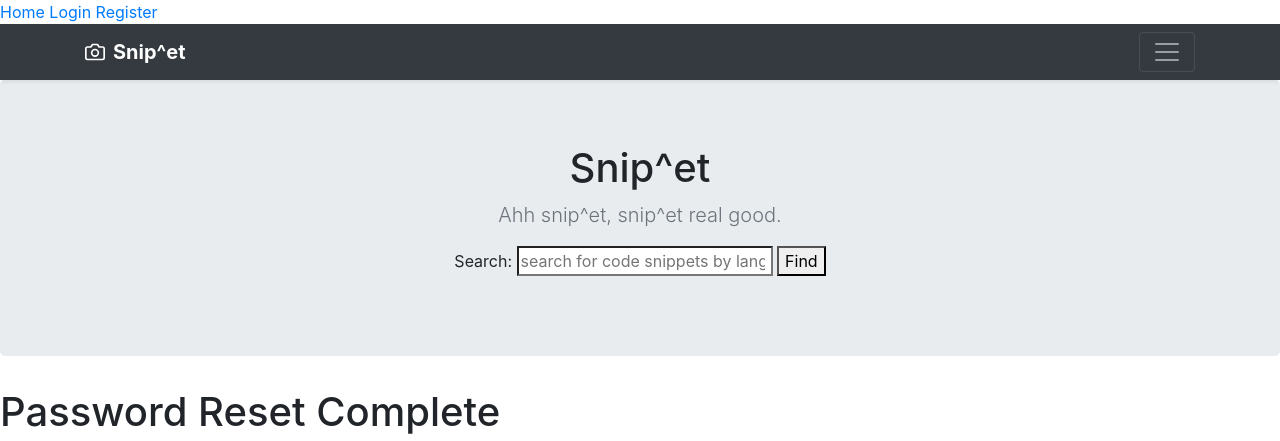
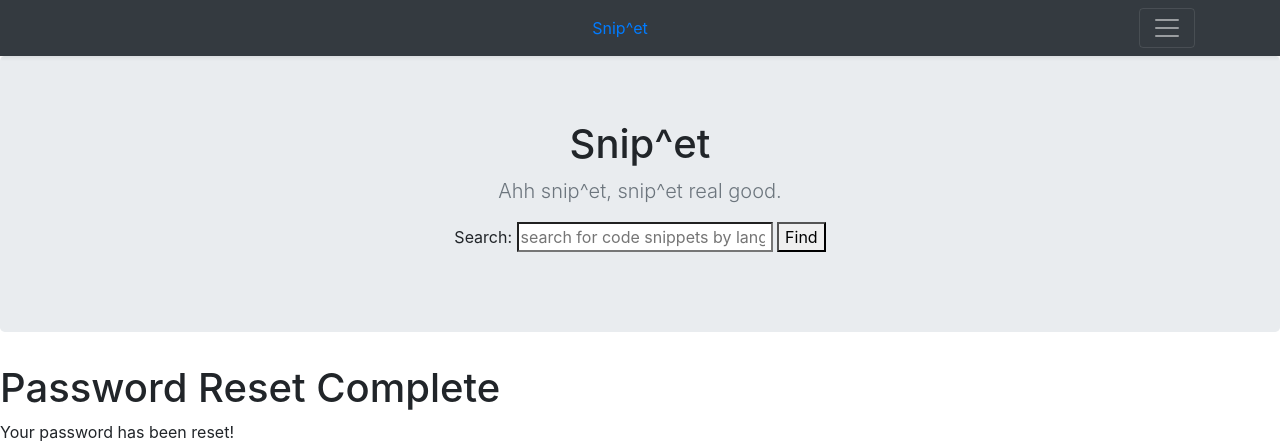
Before and after one commit to momentum-cohort-2018-10/w8-group-project-2-csdd_snipe, a Django app: page /accounts/password/done/ in a window 1280 px wide. Shown: the top 441 px of the page. Run offline with Django 3.2, Linux system fonts and the light colour scheme; some libraries are stand-ins or nearby versions.

Commit message:
connect back to front

```diff
--- a/core/templates/base.html
+++ b/core/templates/base.html
@@ -10,6 +10,8 @@
     </title>
     <link rel="stylesheet" href="https://stackpath.bootstrapcdn.com/bootstrap/4.1.3/css/bootstrap.min.css">
     <link rel="stylesheet" href="{% static 'css/style.css' %}">
+    <script src="https://cdnjs.cloudflare.com/ajax/libs/clipboard.js/2.0.0/clipboard.min.js"></script>
+       <link rel="stylesheet" href="https://use.fontawesome.com/releases/v5.6.3/css/all.css" integrity="sha384-UHRtZLI+pbxtHCWp1t77Bi1L4ZtiqrqD80Kn4Z8NTSRyMA2Fd33n5dQ8lWUE00s/" crossorigin="anonymous">
 </head>
         <link rel="stylesheet" href="{% static 'css/style.css' %}" />
         <script src="https://ajax.googleapis.com/ajax/libs/jquery/3.3.1/jquery.min.js" defer></script>
@@ -17,36 +19,20 @@
 
 
 {% block header %}
-
-<nav>
-    <a href="{% url 'home' %}">Home</a>
-    {% if user.is_authenticated %}
-
-        <a href="{% url 'auth_logout' %}">Logout</a>
-
-    {% else %}
-
-        <a href="{% url 'auth_login' %}">Login</a>
-
-
-        <a href="{% url 'registration_register' %}">Register</a>
-
-    {% endif %}
-</nav>
 <header>
       <div class="collapse bg-dark" id="navbarHeader">
         <div class="container">
           <div class="row">
             <div class="col-sm-8 col-md-7 py-4">
-              <h4 class="text-white">About</h4>
-              <p class="text-muted">Will have some information here describing our site</p>
             </div>
             <div class="col-sm-4 offset-md-1 py-4">
-              <h4 class="text-white">Contact</h4>
               <ul class="list-unstyled">
-                <li><a href="#" class="text-white">Follow on Twitter</a></li>
-                <li><a href="#" class="text-white">Like on Facebook</a></li>
-                <li><a href="#" class="text-white">Email me</a></li>
+              {% if user.is_authenticated %}
+              <li><a href="{% url 'auth_logout' %}" class="text-white">Log Out</a></li>
+              {% else %}
+                <li><a href="{% url 'registration_register' %}" class="text-white">Register</a></li>
+                <li><a href="{% url 'auth_login' %}" class="text-white">Log In</a></li>
+                {% endif %}
               </ul>
             </div>
           </div>
@@ -55,8 +41,7 @@
       <div class="navbar navbar-dark bg-dark shadow-sm">
         <div class="container d-flex justify-content-between">
           <a href="#" class="navbar-brand d-flex align-items-center">
-            <svg xmlns="http://www.w3.org/2000/svg" width="20" height="20" viewBox="0 0 24 24" fill="none" stroke="currentColor" stroke-width="2" stroke-linecap="round" stroke-linejoin="round" class="mr-2"><path d="M23 19a2 2 0 0 1-2 2H3a2 2 0 0 1-2-2V8a2 2 0 0 1 2-2h4l2-3h6l2 3h4a2 2 0 0 1 2 2z"></path><circle cx="12" cy="13" r="4"></circle></svg>
-            <strong>Snip^et</strong>
+            <a href="{% url 'home' %}">Snip^et</a>
           </a>
           <button class="navbar-toggler" type="button" data-toggle="collapse" data-target="#navbarHeader" aria-controls="navbarHeader" aria-expanded="false" aria-label="Toggle navigation">
             <span class="navbar-toggler-icon"></span>
```
Also changed, not shown: core/templates/index.html (+15 -14 lines), 1 other file.
